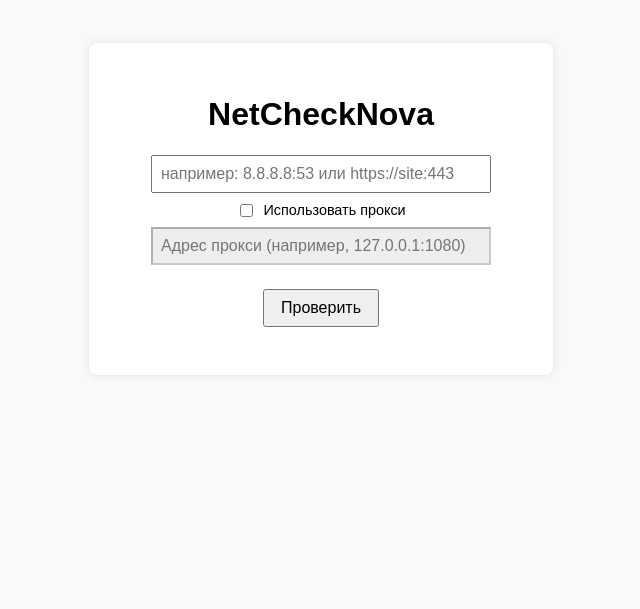
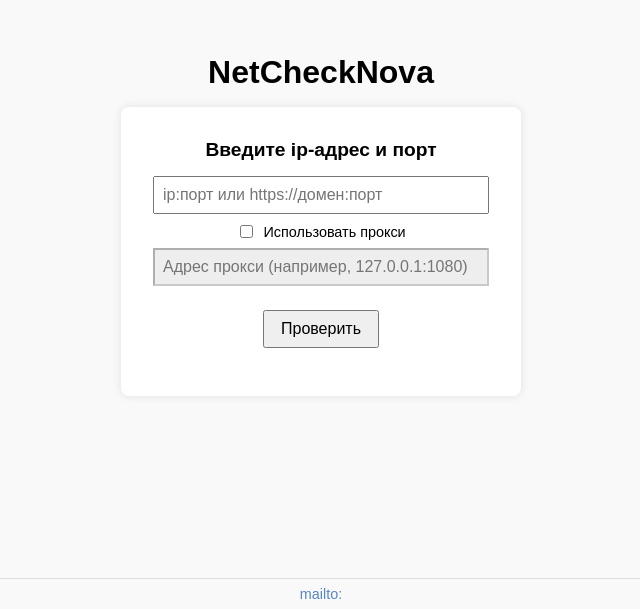
Before and after one commit to dedov-mm/netchecknova, a plain HTML site: page web/index.html in a window 1280 px wide. Shown: the part 191-800 px from the top of the page, without its empty margins (319-959 px from the left). Drawn offline with nearby package versions, Linux system fonts and the light colour scheme.

Commit message:
add footer and fix checker_test

```diff
--- a/web/index.html
+++ b/web/index.html
@@ -9,10 +9,16 @@
       font-family: Arial, sans-serif;
       background: #f9f9f9;
       display: flex;
+      flex-direction: column;
       align-items: center;
       justify-content: center;
       height: 100vh;
       margin: 0;
+    }
+    h1 {
+      margin-top: 1em;
+      margin-bottom: 0.5em;
+      text-align: center;
     }
     .container {
       text-align: center;
@@ -22,9 +28,18 @@
       box-shadow: 0 0 10px rgba(0,0,0,0.1);
       max-width: 400px;
       width: 100%;
+      box-sizing: border-box;
+    }
+    label.address-label {
+      display: block;
+      font-weight: bold;
+      margin-bottom: 0.8em; /* увеличенный отступ */
+      text-align: center;   /* центрирование */
+      font-size: 1.2em;     /* увеличенный шрифт */
     }
     input[type="text"] {
-      width: 80%;
+      width: 100%;
+      box-sizing: border-box;
       padding: 0.5em;
       font-size: 1em;
       margin-bottom: 0.5em;
@@ -70,16 +85,29 @@
     #proxy-address:disabled {
       background-color: #eee;
     }
+    .footer {
+      position: fixed;
+      bottom: 0;
+      width: 100%;
+      background: #f9f9f9;
+      text-align: center;
+      padding: 0.5em 0;
+      font-size: 0.9em;
+      color: #5786c5;
+      border-top: 1px solid #ddd;
+    }
   </style>
 </head>
 <body>
+  <h1>NetCheckNova</h1>
+
   <div class="container">
-    <h1>NetCheckNova</h1>
     <form id="check-form">
+      <label for="address" class="address-label">Введите ip-адрес и порт</label>
       <input
         type="text"
         id="address"
-        placeholder="например: 8.8.8.8:53 или https://site:443"
+        placeholder="ip:порт или https://домен:порт"
         required
       />
       <label>
@@ -99,6 +127,8 @@
     <div id="result" class="result"></div>
   </div>
 
+  <footer class="footer">mailto:</footer>
+
   <script>
     const form = document.getElementById('check-form');
     const spinner = document.getElementById('spinner');
@@ -107,7 +137,6 @@
     const proxyCheckbox = document.getElementById('use-proxy');
     const proxyInput = document.getElementById('proxy-address');
 
-    // Включение/отключение поля прокси по чекбоксу
     proxyCheckbox.addEventListener('change', () => {
       proxyInput.disabled = !proxyCheckbox.checked;
       if (!proxyCheckbox.checked) {
@@ -134,7 +163,6 @@
       resultDiv.textContent = '';
 
       try {
-        // POST запрос на /check с параметрами
         const response = await axios.post('/check', {
           address: address,
           use_proxy: useProxy,
```
Also changed, not shown: 1 other file.
